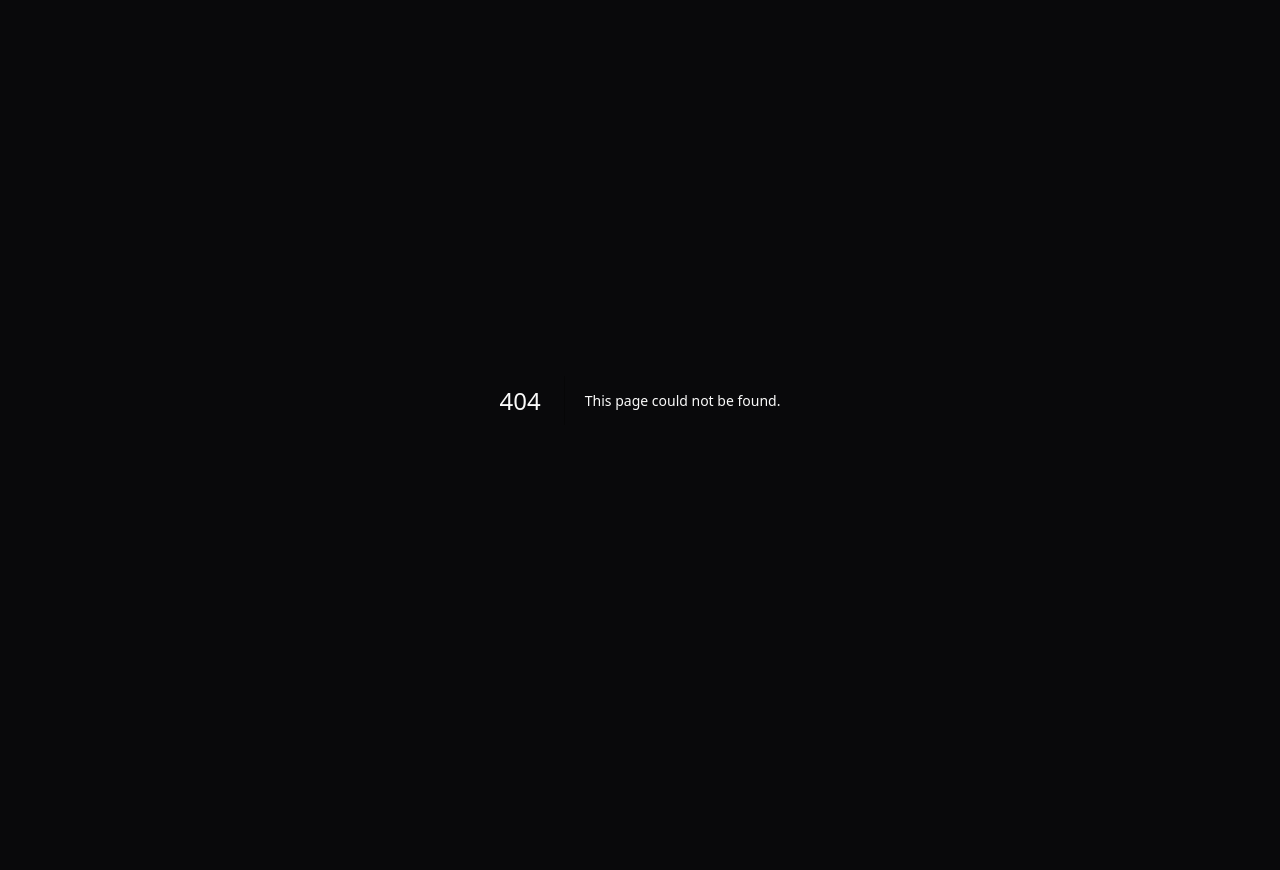
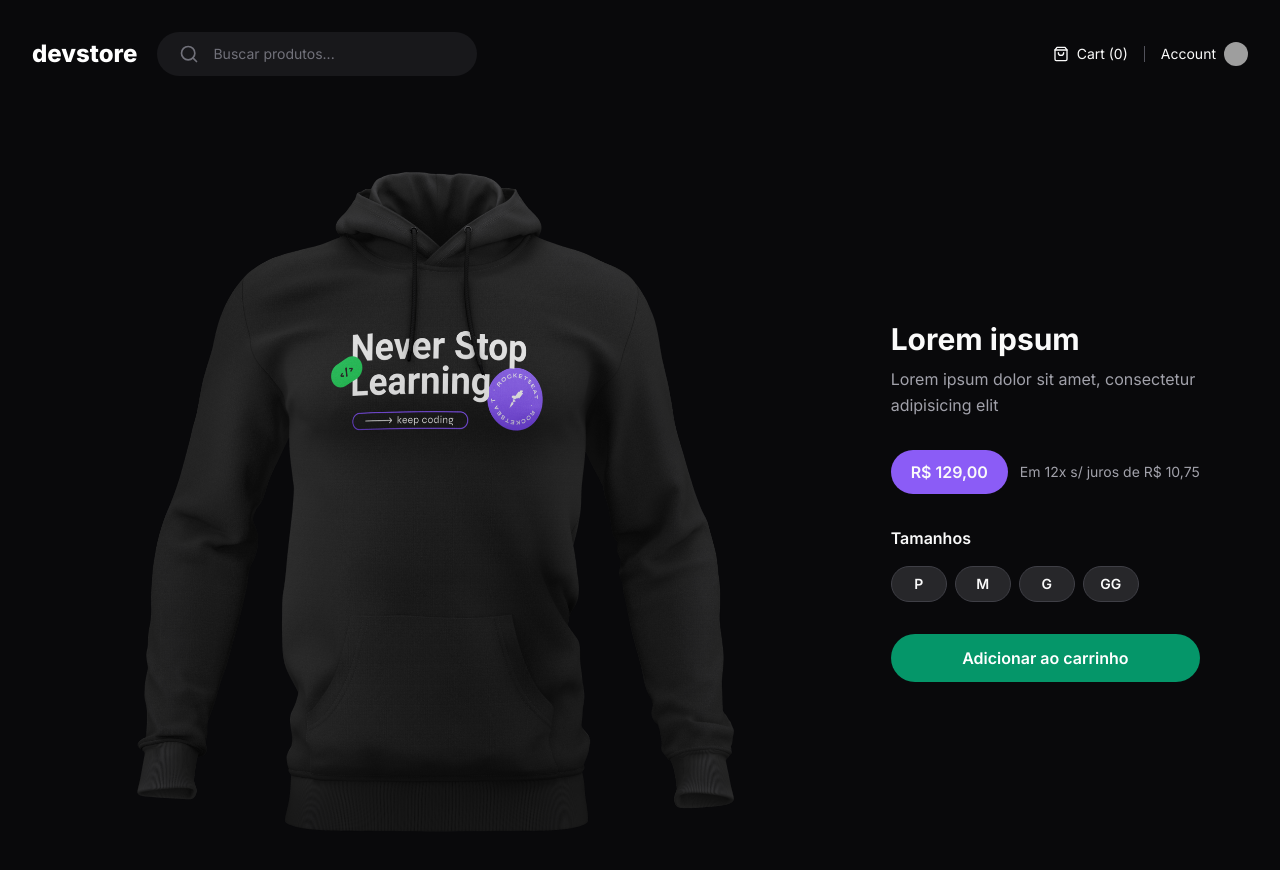
Before and after one commit to danilosalvador/devstore-web, a Next.js app: page /product/camiseta-dowhile-2022 in a window 1280 px wide. Before the commit this address had no page. Shown: the top 870 px of the page. Before the commit the page ends 800 px from the top, so only its background shows below. Built offline with nearby package versions, Linux system fonts and the light colour scheme; grey boxes are pictures that could not be loaded.

Commit message:
Página: Detalhe do produto

```diff
--- /dev/null
+++ b/src/app/(store)/product/[slug]/page.tsx
@@ -0,0 +1,57 @@
+import Image from "next/image";
+
+export default function ProductPage() {
+    return (
+        <div className="relative grid max-h-[860px] grid-cols-3">
+            <div className="col-span-2 overflow-hidden">
+                <Image
+                    src="/moletom-never-stop-learning.png"
+                    alt=""
+                    width={1000}
+                    height={1000}
+                    quality={100}
+                />
+            </div>
+
+            <div className="flex flex-col justify-center px-12">
+                <h1 className="text-3xl font-bold leading-tight">
+                    Lorem ipsum
+                </h1>
+                <p className="mt-2 text-zinc-400 leading-relaxed">
+                    Lorem ipsum dolor sit amet, consectetur adipisicing elit
+                </p>
+
+                <div className="mt-8 flex items-center gap-3">
+                    <span className="inline-block px-5 py-2.5 rounded-full bg-violet-500 font-semibold">
+                        R$ 129,00
+                    </span>
+                    <span className="text-sm text-zinc-400">
+                        Em 12x s/ juros de R$ 10,75
+                    </span>
+                </div>
+
+                <div className="mt-8 space-y-4">
+                    <span className="block font-semibold">Tamanhos</span>
+                    <div className="flex gap-2">
+                        <button type="button" className="flex items-center justify-center h-9 w-14 rounded-full border border-zinc-700 bg-zinc-800 text-sm font-semibold">
+                            P
+                        </button>
+                        <button type="button" className="flex items-center justify-center h-9 w-14 rounded-full border border-zinc-700 bg-zinc-800 text-sm font-semibold">
+                            M
+                        </button>
+                        <button type="button" className="flex items-center justify-center h-9 w-14 rounded-full border border-zinc-700 bg-zinc-800 text-sm font-semibold">
+                            G
+                        </button>
+                        <button type="button" className="flex items-center justify-center h-9 w-14 rounded-full border border-zinc-700 bg-zinc-800 text-sm font-semibold">
+                            GG
+                        </button>
+                    </div>
+                </div>
+
+                <button type="button" className="mt-8 flex items-center justify-center h-12 rounded-full bg-emerald-600 font-semibold text-white">
+                    Adicionar ao carrinho
+                </button>
+            </div>
+        </div>
+    )
+}
```
